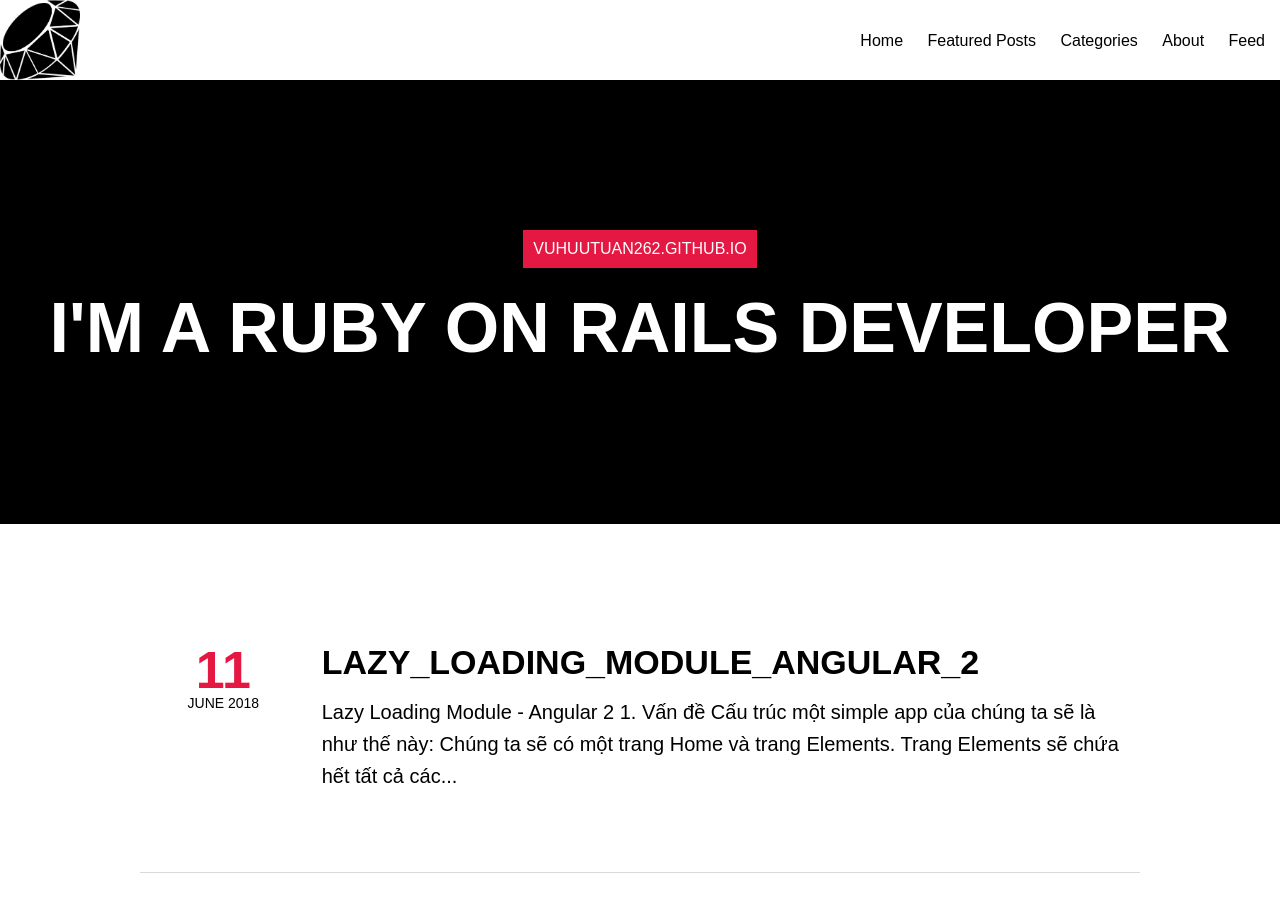
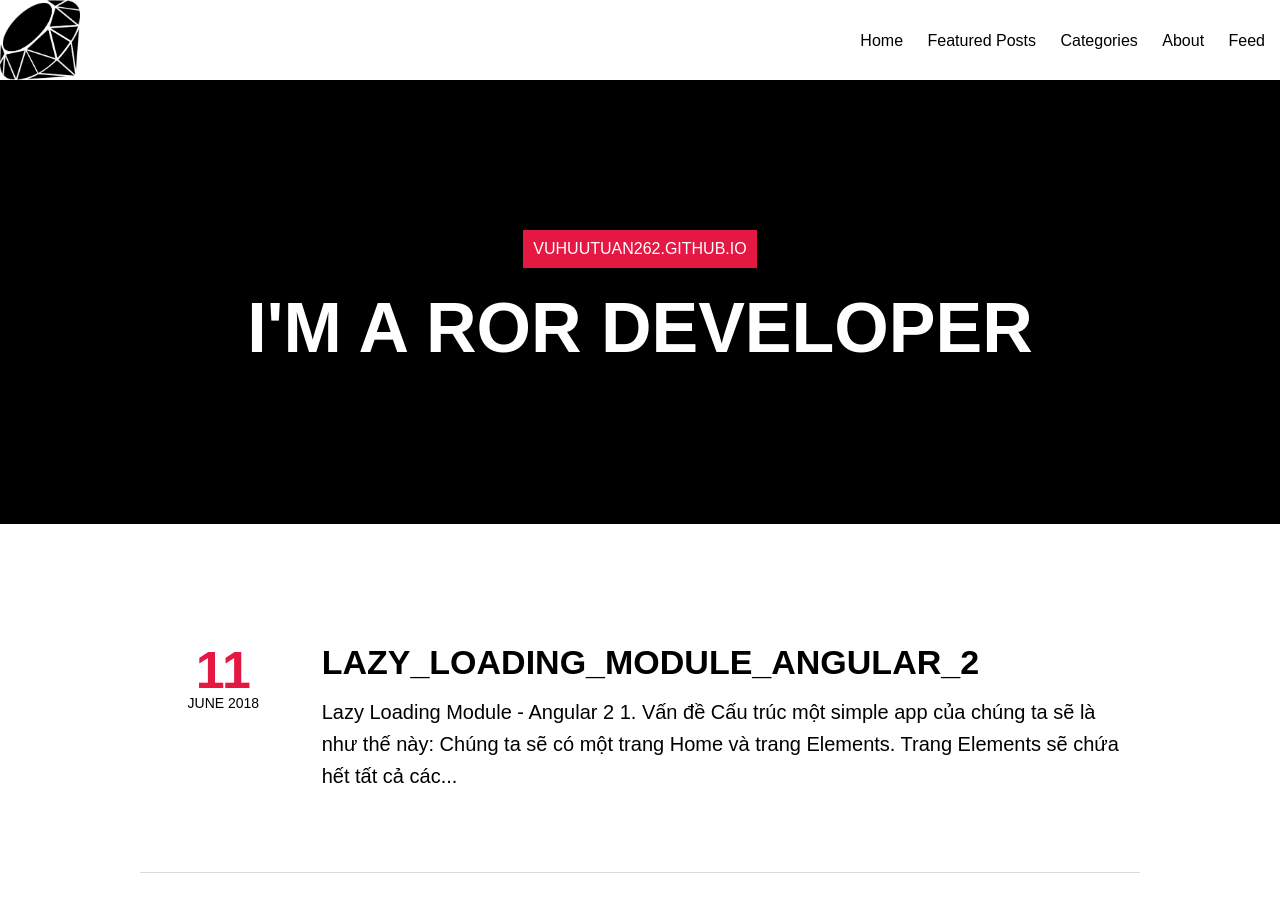
Before and after one commit to vuhuutuan262/vuhuutuan262.github.io, a Jekyll site: the page built from index.html, in a window 1280 px wide and 900 px high. Built offline with Jekyll 4.4.1, drawn with Linux system fonts in a browser that asks for light colours; nearby versions of some CDN libraries; some web fonts are replaced; the list of posts is cut into pages by our own code.

Commit message:
test theme

```diff
--- a/_config.yml
+++ b/_config.yml
@@ -1,5 +1,5 @@
 title:            vuhuutuan262.github.io
-description:      "I'm a Ruby on Rails Developer"
+description:      "I'm a RoR Developer"
 logo:             logo.png
 disqus_shortname: vuhuutuan
 share:            true
--- a/_includes/footer.html
+++ b/_includes/footer.html
@@ -5,6 +5,9 @@
         {{ site.owner.name }}
       </a>
       &copy; {{ site.time | date: '%Y' }} &bull;
+    </section>
+    <section>
+      {{ site.description }}
     </section>
     </div>
     <div class="social-icons">
--- a/_layouts/post.html
+++ b/_layouts/post.html
@@ -76,7 +76,7 @@
         <div class="bg-img"></div>
         </header>
         <button class="trigger bg-check" data-info="Read more"><span>Trigger</span></button>
-        <img src="/images/{{ page.imagefeature }}" alt="cover-image" />
+        <img src="/images/{{ post.title }}/{{ page.imagefeature }}" alt="cover-image" />
       {% else %}
         <div class="notepad-post-title-simple row">
           <div class="small-12 columns">
@@ -127,7 +127,6 @@
         </section>
       {% endif %}
       <div class="cf"></div>
-
       {% include footer.html %}
     </main>
     {% include scripts.html %}
--- a/index.html
+++ b/index.html
@@ -47,7 +47,7 @@ tags: [Ror, Ruby, HaNoi]
   <nav class="pagination" role="navigation">
     {% if paginator.previous_page %}
       {% if paginator.previous_page == 1 %}
-        <a class="newer-posts" href="">
+        <a class="newer-posts" href="/">
           <i class="fa fa-chevron-left"></i> Preview
         </a>
       {% else %}
```
Also changed, not shown: _posts/2018-06-11-Lazy_Loading_Module_Angular_2.md (renamed from _posts/2018-06-11-Lazy_Loading_Module_Angular_2.html). Lines whose indentation alone changed are shown as unchanged.
